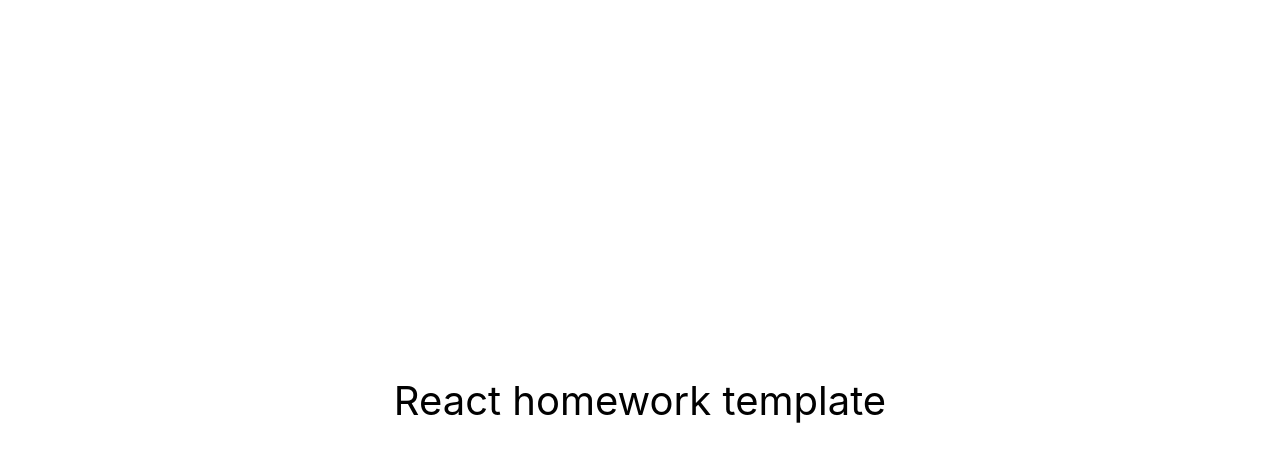
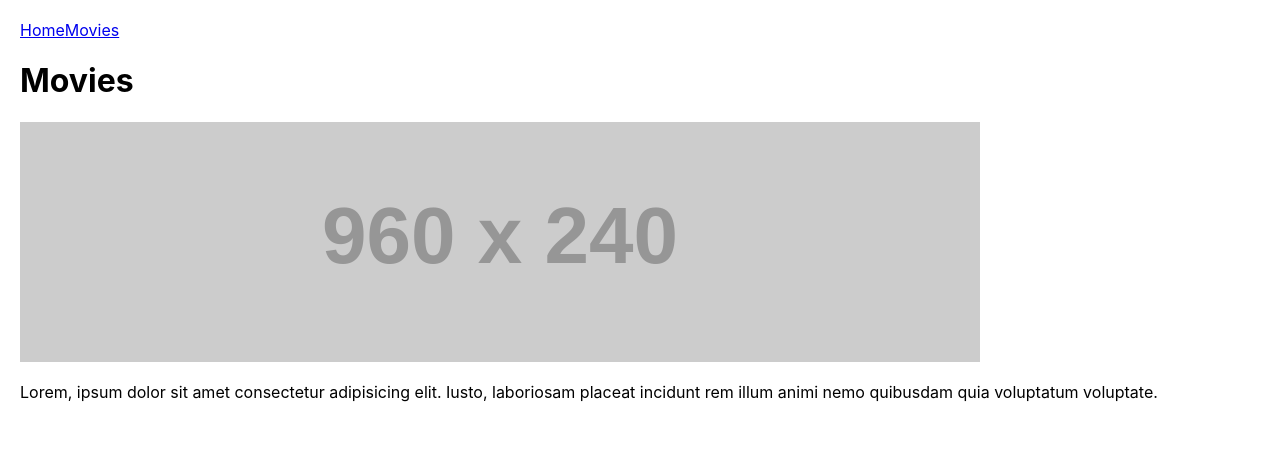
Before and after one commit to Galinaddd/goit-react-hw-05-movies, a React (Create React App) app: page /movies in a window 1280 px wide. Shown: the top 462 px of the page. Built offline with nearby package versions, Linux system fonts and the light colour scheme.

Commit message:
перші кроки

```diff
--- a/package.json
+++ b/package.json
@@ -7,9 +7,12 @@
     "@testing-library/jest-dom": "^5.16.3",
     "@testing-library/react": "^12.1.4",
     "@testing-library/user-event": "^13.5.0",
+    "axios": "^1.2.6",
     "react": "^18.1.0",
     "react-dom": "^18.1.0",
+    "react-router-dom": "^6.8.0",
     "react-scripts": "5.0.1",
+    "styled-components": "^5.3.6",
     "web-vitals": "^2.1.3"
   },
   "scripts": {
--- a/src/components/App.jsx
+++ /dev/null
@@ -1,16 +0,0 @@
-export const App = () => {
-  return (
-    <div
-      style={{
-        height: '100vh',
-        display: 'flex',
-        justifyContent: 'center',
-        alignItems: 'center',
-        fontSize: 40,
-        color: '#010101'
-      }}
-    >
-      React homework template
-    </div>
-  );
-};
--- /dev/null
+++ b/src/components/App/App.jsx
@@ -0,0 +1,34 @@
+import { Route, Routes, Link } from 'react-router-dom';
+import { Home } from '../../pages/Home';
+import { Movies } from '../../pages/Movies';
+
+// import {
+//   fetchTraiding,
+//   fetchSearchMovie,
+//   fetchMovieDetails,
+//   fetchMovieCredits,
+//   fetchMovieReviews,
+// } from 'movieAPI';
+import { Container } from './App.styled';
+
+export const App = () => {
+  return (
+    <Container>
+      <header>
+        <nav>
+          <Link to="/">Home</Link>
+          <Link to="/movies">Movies</Link>
+        </nav>
+      </header>
+
+      <Routes>
+        <Route path="/" element={<Home />} />
+        <Route path="/movies" element={<Movies />} />
+        {/* <Route path="/movies/:movieId" element={<MoviesDetails />} />
+        <Route path="movies/:movieId/cast" element={<Cast />} />
+        <Route path="movies/:movieId/reviews" element={<Reviews />} /> */}
+        {/* <Route path="*" element={<NotFound />} /> */}
+      </Routes>
+    </Container>
+  );
+};
--- /dev/null
+++ b/src/components/App/App.styled.js
@@ -0,0 +1,5 @@
+import styled from 'styled-components';
+
+export const Container = styled.div`
+  padding: 20px;
+`;
--- /dev/null
+++ b/src/components/MoviesList/MoviesList.jsx
@@ -0,0 +1,10 @@
+export const MoviesList = movies => {
+  console.log(movies);
+  return (
+    <ul>
+      {movies.map(movie => (
+        <li key={movie.id}>{movie.title}</li>
+      ))}
+    </ul>
+  );
+};
--- a/src/index.js
+++ b/src/index.js
@@ -1,10 +1,13 @@
 import React from 'react';
+import { BrowserRouter } from 'react-router-dom';
 import ReactDOM from 'react-dom/client';
-import { App } from 'components/App';
+import { App } from 'components/App/App';
 import './index.css';
 
 ReactDOM.createRoot(document.getElementById('root')).render(
   <React.StrictMode>
-    <App />
+    <BrowserRouter>
+      <App />
+    </BrowserRouter>
   </React.StrictMode>
 );
--- /dev/null
+++ b/src/movieAPI.js
@@ -0,0 +1,38 @@
+import axios from 'axios';
+
+const KEY = 'cc007006eb9f47c2d0b09069b6e665b4';
+const BASE_URL = 'https://api.themoviedb.org/3';
+
+export const fetchTraiding = async () => {
+  const responce = await axios.get(
+    `${BASE_URL}/trending/all/day?api_key=${KEY}`
+  );
+  return responce.data;
+};
+
+export const fetchSearchMovie = async query => {
+  const responce = await axios.get(
+    `${BASE_URL}/search/movie?api_key=${KEY}&query=${query}`
+  );
+  return responce.data;
+};
+
+export const fetchMovieDetails = async id => {
+  const responce = await axios.get(`${BASE_URL}/movie/${id}?api_key=${KEY}`);
+
+  return responce.data;
+};
+
+export const fetchMovieCredits = async id => {
+  const responce = await axios.get(
+    `${BASE_URL}/movie/${id}/credits?api_key=${KEY}`
+  );
+  return responce.data;
+};
+
+export const fetchMovieReviews = async id => {
+  const responce = await axios.get(
+    `${BASE_URL}/movie/${id}/reviews?api_key=${KEY}`
+  );
+  return responce.data;
+};
--- /dev/null
+++ b/src/pages/Home.jsx
@@ -0,0 +1,31 @@
+import { fetchTraiding } from '../movieAPI';
+import { useState, useEffect } from 'react';
+import { MoviesList } from 'components/MoviesList/MoviesList';
+
+export const Home = () => {
+  const [movies, setMovies] = useState(() => null);
+
+  useEffect(() => {
+    console.log('it is useEffect');
+
+    const trendingMovies = async () => {
+      try {
+        const data = await fetchTraiding();
+        console.log('data', data);
+        setMovies(data.results);
+        console.log('movies after set', movies);
+      } catch (error) {
+        console.log(error);
+      }
+    };
+
+    trendingMovies();
+  }, [movies]);
+
+  return (
+    <main>
+      <h1>Trending today</h1>
+      {/* <MoviesList movies={movies} /> */}
+    </main>
+  );
+};
--- /dev/null
+++ b/src/pages/Movies.jsx
@@ -0,0 +1,13 @@
+export const Movies = () => {
+  return (
+    <main>
+      <h1>Movies</h1>
+      <img src="https://via.placeholder.com/960x240" alt="" />
+      <p>
+        Lorem, ipsum dolor sit amet consectetur adipisicing elit. Iusto,
+        laboriosam placeat incidunt rem illum animi nemo quibusdam quia
+        voluptatum voluptate.
+      </p>
+    </main>
+  );
+};
```
Also changed, not shown: 1 other file (tests, documents, lock files or other folders).
